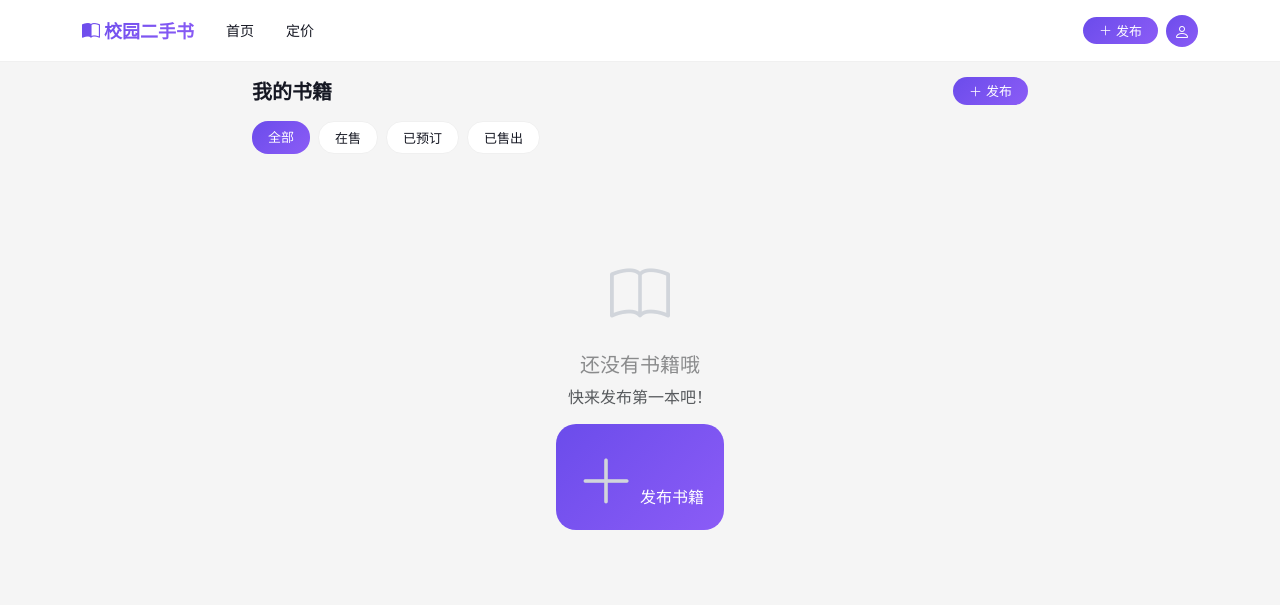
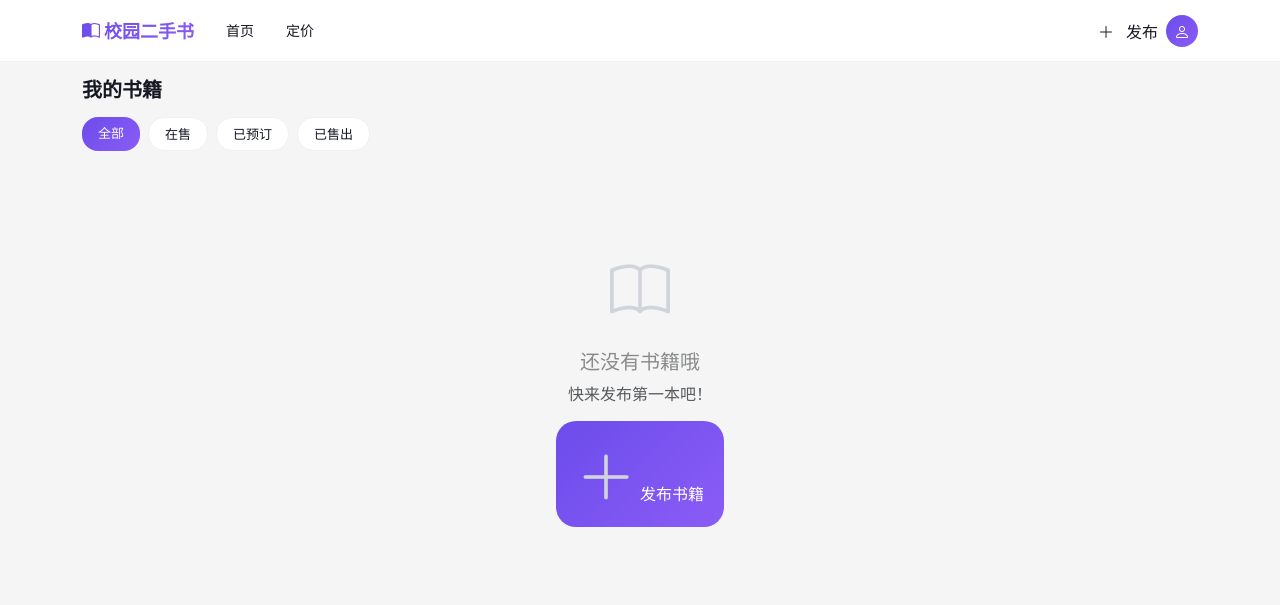
Before and after one commit to Qi-Cao/campus-book-trading, a Flask app: page /books/my-books in a window 1280 px wide. Shown: the top 605 px of the page. Run offline with Flask 3, Linux system fonts and the light colour scheme; the visitor is signed in with stand-in values (Sample User, id 1); data that the repository does not hold is empty.

Commit message:
统一页面宽度 + 移除重复的发布按钮

```diff
--- a/app/templates/auth/login.html
+++ b/app/templates/auth/login.html
@@ -3,7 +3,7 @@
 {% block title %}登录 - 校园二手书交易平台{% endblock %}
 
 {% block content %}
-<div class="container py-5" style="max-width: 400px;">
+<div class="container py-5" >
     <!-- Logo -->
     <div class="text-center mb-4">
         <div class="rounded-circle d-inline-flex align-items-center justify-content-center"
--- a/app/templates/auth/register.html
+++ b/app/templates/auth/register.html
@@ -3,7 +3,7 @@
 {% block title %}注册 - 校园二手书交易平台{% endblock %}
 
 {% block content %}
-<div class="container py-5" style="max-width: 400px;">
+<div class="container py-5" >
     <!-- Logo -->
     <div class="text-center mb-4">
         <div class="rounded-circle d-inline-flex align-items-center justify-content-center"
--- a/app/templates/base.html
+++ b/app/templates/base.html
@@ -347,7 +347,6 @@
 
                 <div class="d-flex gap-2 align-items-center">
                     {% if current_user.is_authenticated %}
-                    <a href="{{ url_for('books.create') }}" class="btn btn-tiktok py-1 px-3" style="font-size: 13px;">
                         <i class="bi bi-plus-lg me-1"></i>发布
                     </a>
                     <div class="dropdown">
--- a/app/templates/books/create.html
+++ b/app/templates/books/create.html
@@ -3,7 +3,7 @@
 {% block title %}发布书籍 - 校园二手书交易平台{% endblock %}
 
 {% block content %}
-<div class="container py-3" style="max-width: 600px;">
+<div class="container py-3" >
     <div class="d-flex align-items-center mb-3">
         <a href="{{ url_for('main.index') }}" class="text-decoration-none me-3">
             <i class="bi bi-arrow-left" style="font-size: 20px;"></i>
--- a/app/templates/books/edit.html
+++ b/app/templates/books/edit.html
@@ -3,7 +3,7 @@
 {% block title %}编辑书籍 - 校园二手书交易平台{% endblock %}
 
 {% block content %}
-<div class="container py-3" style="max-width: 600px;">
+<div class="container py-3" >
     <!-- 返回 -->
     <div class="d-flex align-items-center mb-3">
         <a href="{{ url_for('books.detail', book_id=book.id) }}" class="text-decoration-none me-3" style="color: #8a8b8c;">
--- a/app/templates/books/my_books.html
+++ b/app/templates/books/my_books.html
@@ -3,13 +3,10 @@
 {% block title %}我的书籍 - 校园二手书交易平台{% endblock %}
 
 {% block content %}
-<div class="container py-3" style="max-width: 800px;">
+<div class="container py-3">
     <!-- 页面标题 -->
     <div class="d-flex justify-content-between align-items-center mb-3">
         <h5 class="mb-0 fw-bold">我的书籍</h5>
-        <a href="{{ url_for('books.create') }}" class="btn btn-tiktok py-1 px-3" style="font-size: 13px;">
-            <i class="bi bi-plus-lg me-1"></i>发布
-        </a>
     </div>
 
     <!-- 筛选标签 -->
--- a/app/templates/books/pricing_calculator.html
+++ b/app/templates/books/pricing_calculator.html
@@ -3,7 +3,7 @@
 {% block title %}智能定价计算器 - 校园二手书交易平台{% endblock %}
 
 {% block content %}
-<div class="container py-3" style="max-width: 500px;">
+<div class="container py-3" >
     <!-- 返回 -->
     <a href="{{ url_for('main.index') }}" class="text-decoration-none d-flex align-items-center mb-3" style="color: #8a8b8c;">
         <i class="bi bi-arrow-left me-2"></i>返回
--- a/app/templates/orders/create.html
+++ b/app/templates/orders/create.html
@@ -3,7 +3,7 @@
 {% block title %}确认订单 - 校园二手书交易平台{% endblock %}
 
 {% block content %}
-<div class="container py-3" style="max-width: 500px;">
+<div class="container py-3" >
     <!-- 返回 -->
     <a href="{{ url_for('books.detail', book_id=book.id) }}" class="text-decoration-none d-flex align-items-center mb-3" style="color: #8a8b8c;">
         <i class="bi bi-arrow-left me-2"></i>返回
--- a/app/templates/orders/review.html
+++ b/app/templates/orders/review.html
@@ -3,7 +3,7 @@
 {% block title %}评价订单 - 校园二手书交易平台{% endblock %}
 
 {% block content %}
-<div class="container py-3" style="max-width: 500px;">
+<div class="container py-3" >
     <!-- 返回 -->
     <a href="{{ url_for('orders.detail', order_id=order.id) }}" class="text-decoration-none d-flex align-items-center mb-3" style="color: #8a8b8c;">
         <i class="bi bi-arrow-left me-2"></i>返回
```
